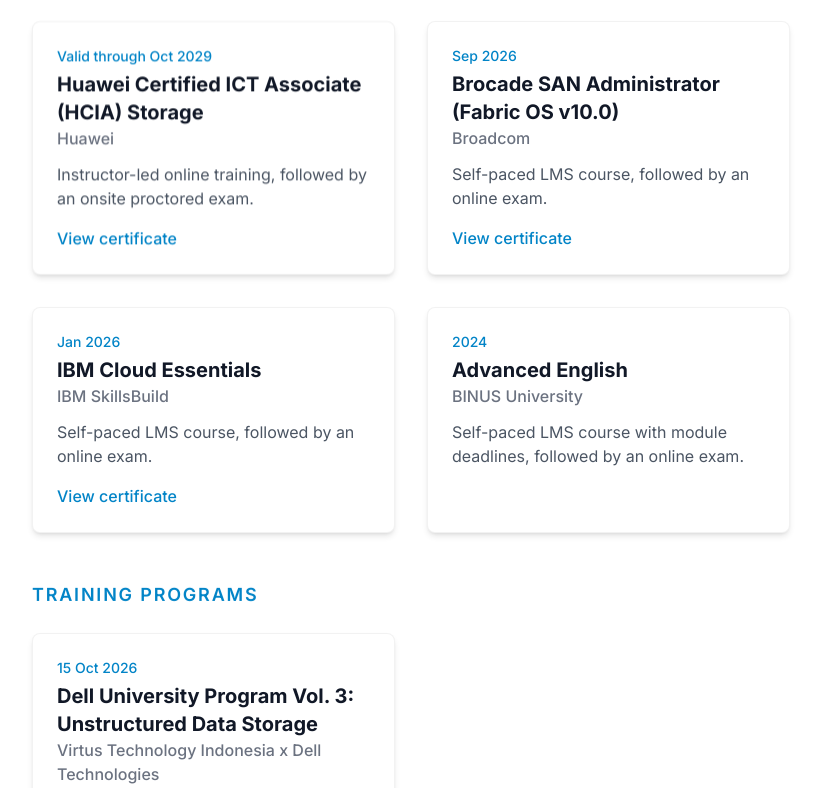
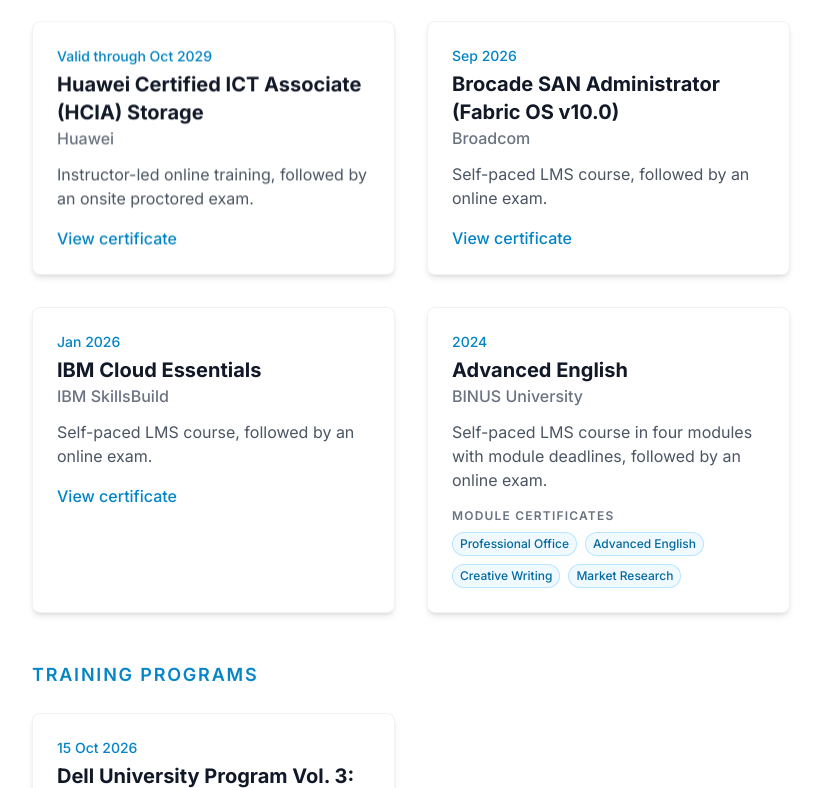
Before and after one commit to immanuel-sinaga/immanuel-sinaga.github.io, a plain HTML site: page index.html in a window 1280 px wide. Shown: the part 1631-2419 px from the top of the page, without its empty margins (443-1264 px from the left). Drawn offline with nearby package versions, Linux system fonts and the light colour scheme.

Commit message:
Update course description and add module certificates

```diff
--- a/index.html
+++ b/index.html
@@ -358,7 +358,14 @@
                 <p class="text-sm font-medium text-sky-600">2024</p>
                 <h3 class="text-xl font-bold text-gray-900 mt-1">Advanced English</h3>
                 <p class="text-gray-500 font-medium">BINUS University</p>
-                <p class="text-gray-600 mt-3">Self-paced LMS course with module deadlines, followed by an online exam.</p>
+                <p class="text-gray-600 mt-3">Self-paced LMS course in four modules with module deadlines, followed by an online exam.</p>
+                <p class="text-xs font-semibold text-gray-500 uppercase tracking-widest mt-4">Module certificates</p>
+                <div class="mt-2 flex flex-wrap gap-2">
+                  <a class="bg-sky-50 text-sky-700 hover:bg-sky-100 ring-1 ring-inset ring-sky-200 px-2 py-1 rounded-full text-xs font-medium transition duration-300" href="/public/files/Certificate_Beelingua_Professional_Office.pdf" rel="noopener noreferrer" target="_blank">Professional Office</a>
+                  <a class="bg-sky-50 text-sky-700 hover:bg-sky-100 ring-1 ring-inset ring-sky-200 px-2 py-1 rounded-full text-xs font-medium transition duration-300" href="/public/files/Certificate_Beelingua_Advanced_English.pdf" rel="noopener noreferrer" target="_blank">Advanced English</a>
+                  <a class="bg-sky-50 text-sky-700 hover:bg-sky-100 ring-1 ring-inset ring-sky-200 px-2 py-1 rounded-full text-xs font-medium transition duration-300" href="/public/files/Certificate_Beelingua_Creative_Writing.pdf" rel="noopener noreferrer" target="_blank">Creative Writing</a>
+                  <a class="bg-sky-50 text-sky-700 hover:bg-sky-100 ring-1 ring-inset ring-sky-200 px-2 py-1 rounded-full text-xs font-medium transition duration-300" href="/public/files/Certificate_Beelingua_Market_Research.pdf" rel="noopener noreferrer" target="_blank">Market Research</a>
+                </div>
               </div>
             </div>
           </div>
```
